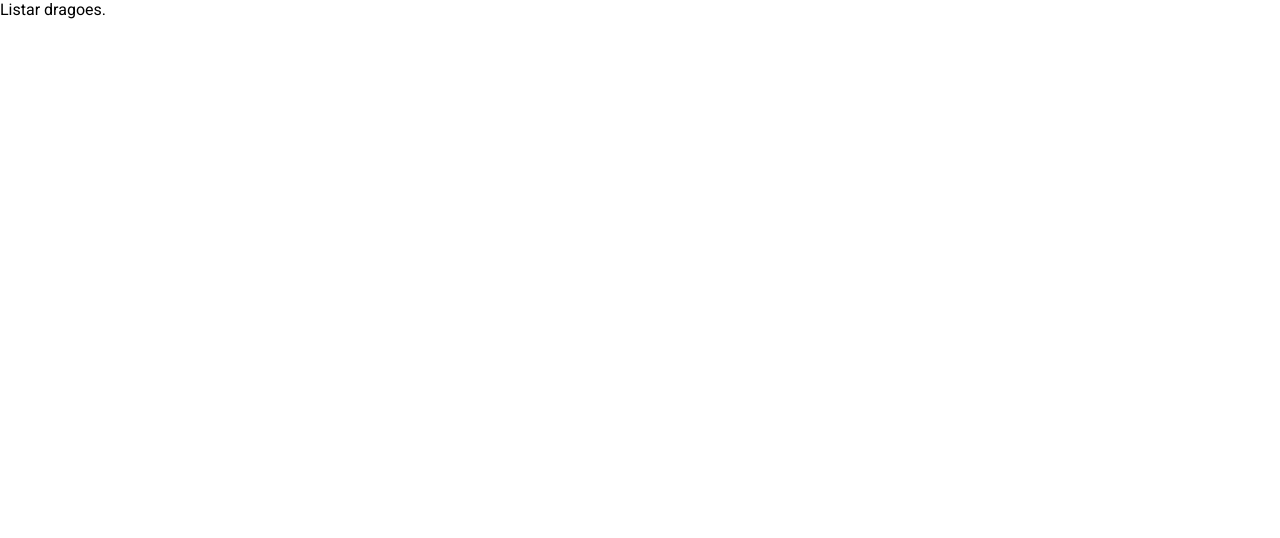
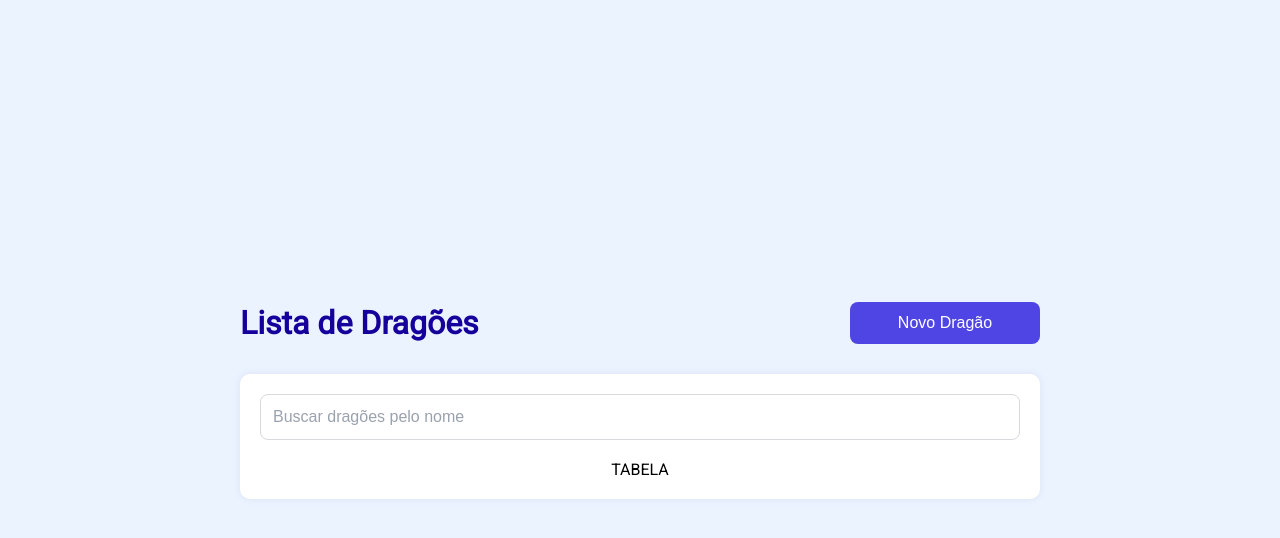
Before and after one commit to gabrieljezewski/dragons-desafio, a React (Vite) app: page /listar-dragoes in a window 1280 px wide. Shown: the top 538 px of the page. Built offline with nearby package versions, Linux system fonts and the light colour scheme.

Commit message:
feat: add screen list dragons

```diff
--- a/src/components/Button/styles.ts
+++ b/src/components/Button/styles.ts
@@ -16,7 +16,7 @@ export const Button = styled.button<StyledButtonProps>`
   transition: background-color 0.3s ease;
 
   &:hover:enabled {
-    background-color: var(--purple-800);
+    background-color: var(--purple-500);
   }
 
   &:disabled {
--- a/src/components/Input/styles.ts
+++ b/src/components/Input/styles.ts
@@ -22,16 +22,21 @@ export const InputField = styled.input<StyledInputProps>`
   padding: 0 12px;
   border-radius: 8px;
   border: 1px solid var(--gray-600);
-  font-size: 14px;
+  font-size: 16px;
+  font-weight: 500;
   transition: border-color 0.3s ease;
+
+  &::placeholder {
+    color: var(--gray-800);
+  }
 
   &:focus {
     outline: none;
-    border-color: var(--purple-800);
+    border-color: var(--purple-500);
   }
 
   &:hover {
-    border-color: var(--purple-800);
+    border-color: var(--purple-500);
   }
 
   ${(props) =>
--- a/src/components/Text/index.tsx
+++ b/src/components/Text/index.tsx
@@ -6,11 +6,17 @@ type TextProps = {
   children: React.ReactNode;
   fontSize?: string;
   color?: string;
+  fontWeight?: "default" | "bold";
 };
 
-const Text: React.FC<TextProps> = ({ children, fontSize, color }) => {
+const Text: React.FC<TextProps> = ({
+  children,
+  fontSize,
+  color,
+  fontWeight,
+}) => {
   return (
-    <S.Text fontSize={fontSize} color={color}>
+    <S.Text fontSize={fontSize} color={color} fontWeight={fontWeight}>
       {children}
     </S.Text>
   );
--- a/src/components/Text/styles.ts
+++ b/src/components/Text/styles.ts
@@ -3,9 +3,14 @@ import styled from "styled-components";
 interface StyledTextProps {
   fontSize?: string;
   color?: string;
+  fontWeight?: "default" | "bold";
 }
 
 export const Text = styled.span<StyledTextProps>`
   font-size: ${(props) => props.fontSize || "16px"};
   color: ${(props) => props.color || "var(--black)"};
+  font-weight: ${(props) => {
+    if (props.fontWeight === "bold") return "600";
+    return "400";
+  }};
 `;
--- a/src/pages/ListDragons/ListDragons.styles.ts
+++ b/src/pages/ListDragons/ListDragons.styles.ts
@@ -1,3 +1,35 @@
 import styled from "styled-components";
 
-export const ContainerScreen = styled.div``;
+export const ContainerScreen = styled.div`
+  display: flex;
+  height: 100vh;
+  align-items: center;
+  justify-content: center;
+  flex-direction: column;
+  background-color: var(--background);
+`;
+
+export const Header = styled.div`
+  display: flex;
+  justify-content: space-between;
+  align-items: center;
+  width: 800px;
+  margin-bottom: 30px;
+`;
+
+export const ContainerList = styled.div`
+  display: flex;
+  align-items: center;
+  justify-content: center;
+  flex-direction: column;
+  background-color: var(--white);
+  width: 800px;
+  border-radius: 10px;
+  padding: 20px;
+  box-shadow: 0 0 10px 0px #0001;
+  background-color: var(--white);
+`;
+
+export const Table = styled.div`
+  margin-top: 20px;
+`;
--- a/src/pages/ListDragons/index.tsx
+++ b/src/pages/ListDragons/index.tsx
@@ -1,10 +1,23 @@
+import Button from "../../components/Button";
+import Input from "../../components/Input";
 import Text from "../../components/Text";
 import * as S from "./ListDragons.styles";
 
 export default function ListDragons() {
   return (
     <S.ContainerScreen>
-      <Text>Listar dragoes.</Text>
+      <S.Header>
+        <Text fontSize="32px" color="var(--purple-900)" fontWeight="bold">
+          Lista de Dragões
+        </Text>
+        <Button text="Novo Dragão" width="190px" />
+      </S.Header>
+      <S.ContainerList>
+        <Input placeholder="Buscar dragões pelo nome" />
+        <S.Table>
+          <Text>TABELA</Text>
+        </S.Table>
+      </S.ContainerList>
     </S.ContainerScreen>
   );
 }
--- a/src/styles/index.ts
+++ b/src/styles/index.ts
@@ -9,9 +9,11 @@ const GlobalStyles = createGlobalStyle`
     --primary-main: #4F45E4;
     --secondary-main: #006699;
 
-    --purple-800: #6A63EB;
+    --purple-900: #16009B;
+    --purple-500: #6A63EB;
 
     --gray-primary: #cccccc;
+    --gray-800: #9aa2ae;
     --gray-600: #d9d9dd;
 
     --red-primary: #FF4D4E;
```
